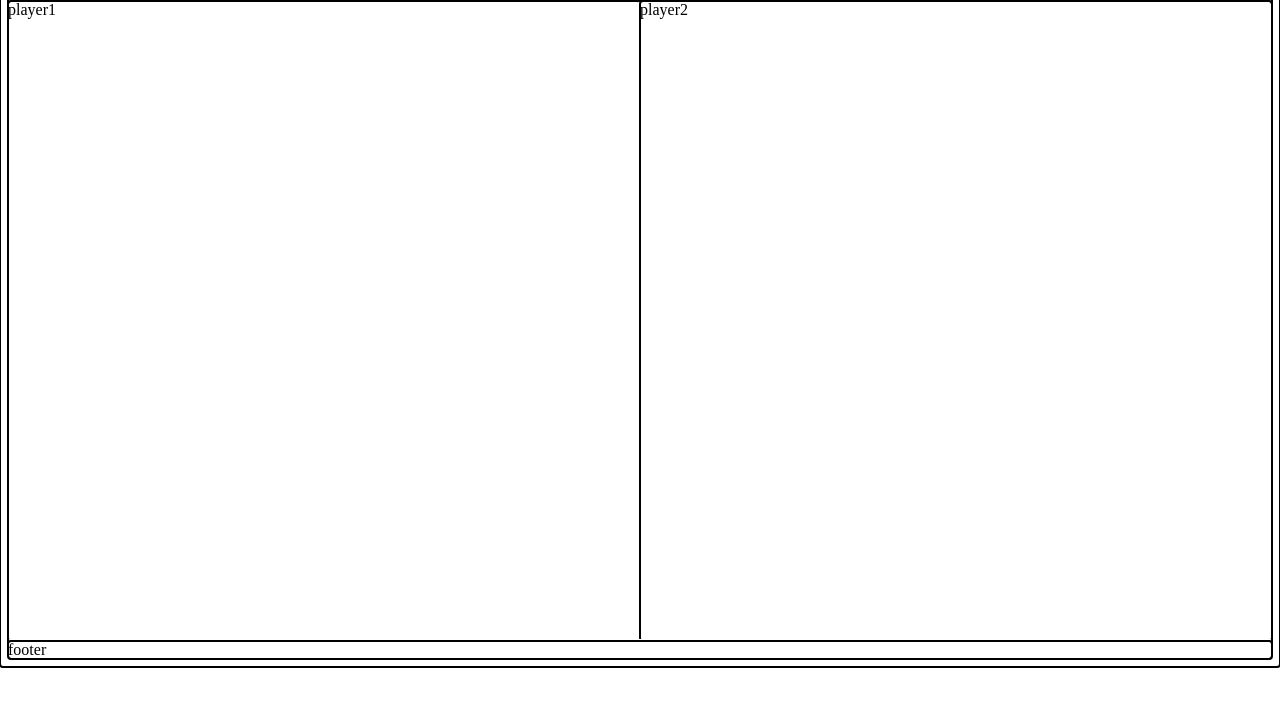
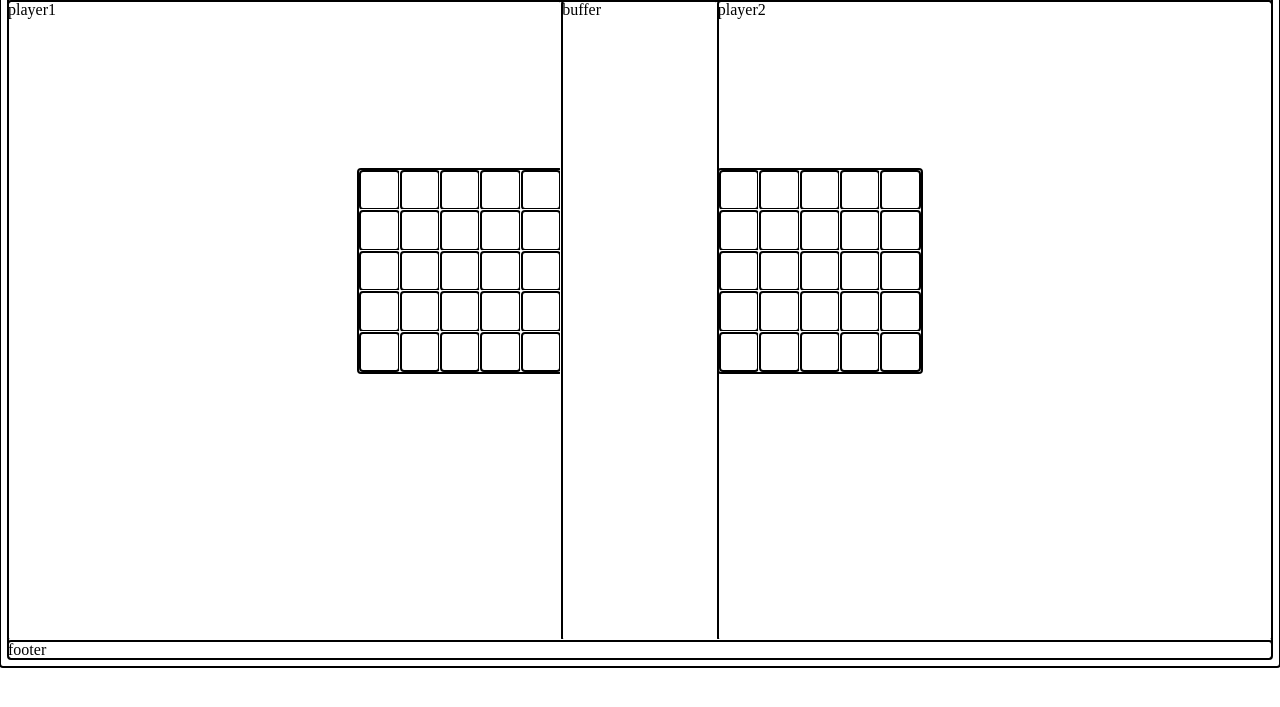
Before and after one commit to singhutp-glitch/battleship, a website built with webpack: page src/template.html in a window 1280 px wide. Shown: the part 79-786 px from the top of the page. Built offline with nearby package versions, Linux system fonts and the light colour scheme.

Commit message:
Make game grid

```diff
--- a/src/DOM.js
+++ b/src/DOM.js
@@ -0,0 +1,29 @@
+
+class DOM{
+
+    makeGrid(board,rows,columns)
+    {console.log('makegrid called');
+        for(let i=0;i<rows;i++)
+        {
+            const rowElement=document.createElement('div');
+            rowElement.classList.add('row'+(i+1));
+            rowElement.classList.add('row');
+            for(let j=0;j<columns;j++)
+            {
+                const colElement=document.createElement('div');
+                colElement.classList.add('col'+(j+1));
+                colElement.classList.add('col');
+
+                rowElement.append(colElement);
+            }
+            board.append(rowElement);
+        }
+    }
+
+    placeShip(board,start,length,direction)
+    {
+
+    }
+}
+module.exports=DOM;
+//main
--- a/src/gameboard.js
+++ b/src/gameboard.js
@@ -2,9 +2,9 @@ const Ship = require("./ship");
 
 class Gameboard{
     constructor(){
-        rows=5;
-        columns=5;
-        this.board=Array.from({length:rows},()=>Array.from({length:columns},
+        this.rows=5;
+        this.columns=5;
+        this.board=Array.from({length:this.rows},()=>Array.from({length:this.columns},
             ()=>({
                 isHit:false,
                 isShip:-1
@@ -26,6 +26,7 @@ class Gameboard{
     {
         let first;
         this.createShip(length);
+        let i;
         if(direction===0)
         {
             first=start[0];
--- a/src/index.js
+++ b/src/index.js
@@ -1,21 +1,33 @@
 import "./styles.css";
-console.log("hello");
+
 const Player=require('./player');
+const DOM=require('./DOM');
 
 class NewGame{
 
     constructor()
     {
+        this.domElement=new DOM;
+        this.board1=document.querySelector('.board1');
+        this.board2=document.querySelector('.board2');
+
+        this.domElement.makeGrid(this.board1,5,5);
+        this.domElement.makeGrid(this.board2,5,5);
+
         this.player1=new Player(1);
         this.player2=new Player(0);
-        this.setup(this.player1);
-        this.setup(this.player2);
+        this.setup(this.player1,this.board1);
+        this.setup(this.player2,this.board2);
+
     }
-    setup(player)
+    setup(player,board)
     {
         player.gameBoard.placeShip([1,1],3,1);
+        this.domElement.placeShip(board,[1,1],3,1);
         player.gameBoard.placeShip([2,1],2,1);
         player.gameBoard.placeShip([3,1],1,1);
     }
 
 }
+//main
+const newGame = new NewGame;
--- a/src/styles.css
+++ b/src/styles.css
@@ -1,13 +1,49 @@
 *{
   outline: auto;
 }
-body{
-}
+
 .middle{
   display: flex;
   min-height: 80vh;
   justify-content: stretch;
 }
 .player1,.player2{
-  flex: 1 1 auto;
+  flex: 6 6 auto;
 }
+.buffer{
+  flex:2 2 auto;
+}
+.board1,.board2{
+  height: 200px;
+  width:200px;
+  margin-top: 150px;
+}
+.board1{
+  margin-left: auto;
+  display: flex;
+  flex-direction: column;
+  gap:2px;
+  padding: 2px;
+}
+div.board1>div{
+  flex:1 0 auto;
+  outline: none;
+}
+div.row>div.col{
+  flex:1 1 auto;
+}
+div.row{
+  display: flex;
+  gap: 2px;
+}
+
+.board2{
+  display: flex;
+  flex-direction: column;
+  gap:2px;
+  padding: 2px;
+}
+div.board2>div{
+  flex:1 0 auto;
+  outline: none;
+}
--- a/src/template.html
+++ b/src/template.html
@@ -7,8 +7,13 @@
   </head>
   <div class="nav"><h1>BattleShip</h1></div>
   <div class="middle">
-    <div class="player1">player1</div>
-    <div class="player2">player2</div>
+    <div class="player1">player1
+      <div class="board1"></div>
+    </div>
+    <div class="buffer">buffer</div>
+    <div class="player2">player2
+       <div class="board2"></div>
+    </div>
   </div>
   <div class="footer">footer</div>
   <body></body>
```
